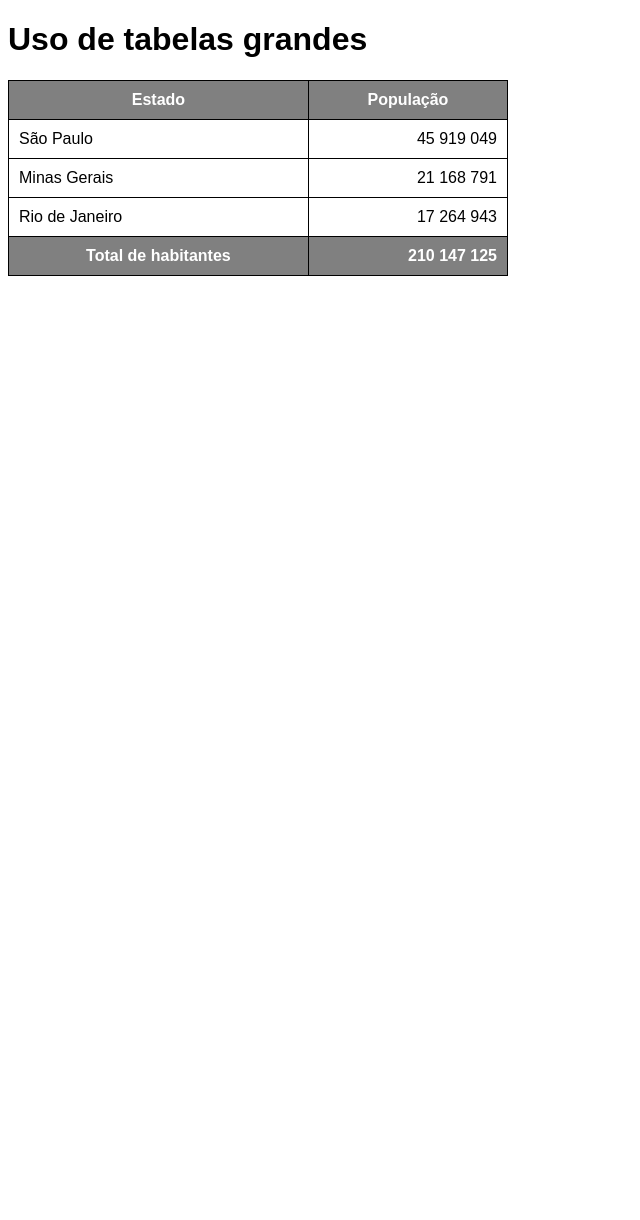
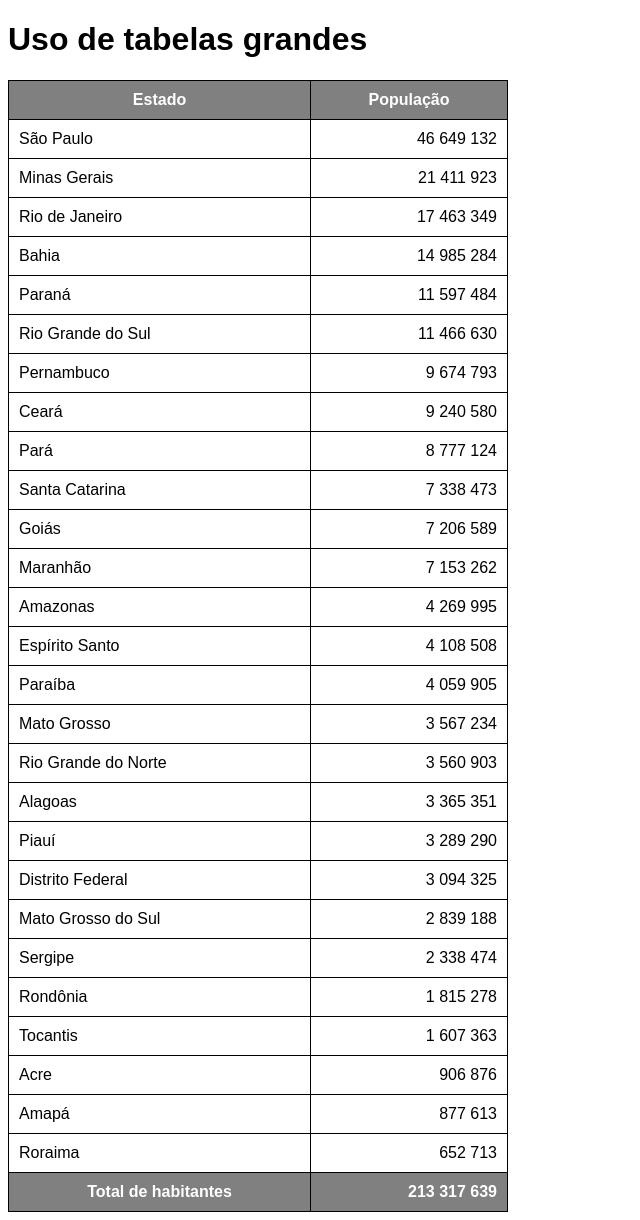
Before and after one commit to nogueirafelipe/html-css, a Jekyll site: the page exercicios/ex023/tabela002.html, which Jekyll copies as it is, in a window 1280 px wide. Shown: the whole page, without its empty margins (0-640 px from the left). Built offline with Jekyll 4.4.1, drawn with Linux system fonts in a browser that asks for light colours; before the commit the page ends 900 px from its top, so only the background shows below that.

Commit message:
Atualizei tabela002.html

```diff
--- a/exercicios/ex023/tabela002.html
+++ b/exercicios/ex023/tabela002.html
@@ -61,22 +61,118 @@
             <tbody>
                 <tr>
                     <td>São Paulo</td>
-                    <td class="num">45 919 049</td>
+                    <td class="num">46 649 132</td>
                 </tr>
                 <tr>
                     <td>Minas Gerais</td>
-                    <td class="num">21 168 791</td>
+                    <td class="num">21 411 923</td>
                 </tr>
                 <tr>
                     <td>Rio de Janeiro</td>
-                    <td class="num">17 264 943</td>
+                    <td class="num">17 463 349</td>
+                </tr>
+                <tr>
+                    <td>Bahia</td>
+                    <td class="num">14 985 284</td>
+                </tr>
+                <tr>
+                    <td>Paraná</td>
+                    <td class="num">11 597 484</td>
+                </tr>
+                <tr>
+                    <td>Rio Grande do Sul</td>
+                    <td class="num">11 466 630</td>
+                </tr>
+                <tr>
+                    <td>Pernambuco</td>
+                    <td class="num">9 674 793</td>
+                </tr>
+                <tr>
+                    <td>Ceará</td>
+                    <td class="num">9 240 580</td>
+                </tr>
+                <tr>
+                    <td>Pará</td>
+                    <td class="num">8 777 124</td>
+                </tr>
+                <tr>
+                    <td>Santa Catarina</td>
+                    <td class="num">7 338 473</td>
+                </tr>
+                <tr>
+                    <td>Goiás</td>
+                    <td class="num">7 206 589</td>
+                </tr>
+                <tr>
+                    <td>Maranhão</td>
+                    <td class="num">7 153 262</td>
+                </tr>
+                <tr>
+                    <td>Amazonas</td>
+                    <td class="num">4 269 995</td>
+                </tr>
+                <tr>
+                    <td>Espírito Santo</td>
+                    <td class="num">4 108 508</td>
+                </tr>
+                <tr>
+                    <td>Paraíba</td>
+                    <td class="num">4 059 905</td>
+                </tr>
+                <tr>
+                    <td>Mato Grosso</td>
+                    <td class="num">3 567 234</td>
+                </tr>
+                <tr>
+                    <td>Rio Grande do Norte</td>
+                    <td class="num">3 560 903</td>
+                </tr>
+                <tr>
+                    <td>Alagoas</td>
+                    <td class="num">3 365 351</td>
+                </tr>
+                <tr>
+                    <td>Piauí</td>
+                    <td class="num">3 289 290</td>
+                </tr>
+                <tr>
+                    <td>Distrito Federal</td>
+                    <td class="num">3 094 325</td>
+                </tr>
+                <tr>
+                    <td>Mato Grosso do Sul</td>
+                    <td class="num">2 839 188</td>
+                </tr>
+                <tr>
+                    <td>Sergipe</td>
+                    <td class="num">2 338 474</td>
+                </tr>
+                <tr>
+                    <td>Rondônia</td>
+                    <td class="num">1 815 278</td>
+                </tr>
+                <tr>
+                    <td>Tocantis</td>
+                    <td class="num">1 607 363</td>
+                </tr>
+                <tr>
+                    <td>Acre</td>
+                    <td class="num">906 876</td>
+                </tr>
+                <tr>
+                    <td>Amapá</td>
+                    <td class="num">877 613</td>
+                </tr>
+                <tr>
+                    <td>Roraima</td>
+                    <td class="num">652 713</td>
                 </tr>
             </tbody>
 
             <tfoot>
                 <tr>
                     <th>Total de habitantes</th>
-                    <td class="num"><strong>210 147 125</strong></td>
+                    <td class="num"><strong>213 317 639</strong></td>
                 </tr>
             </tfoot>
         </table>
```
